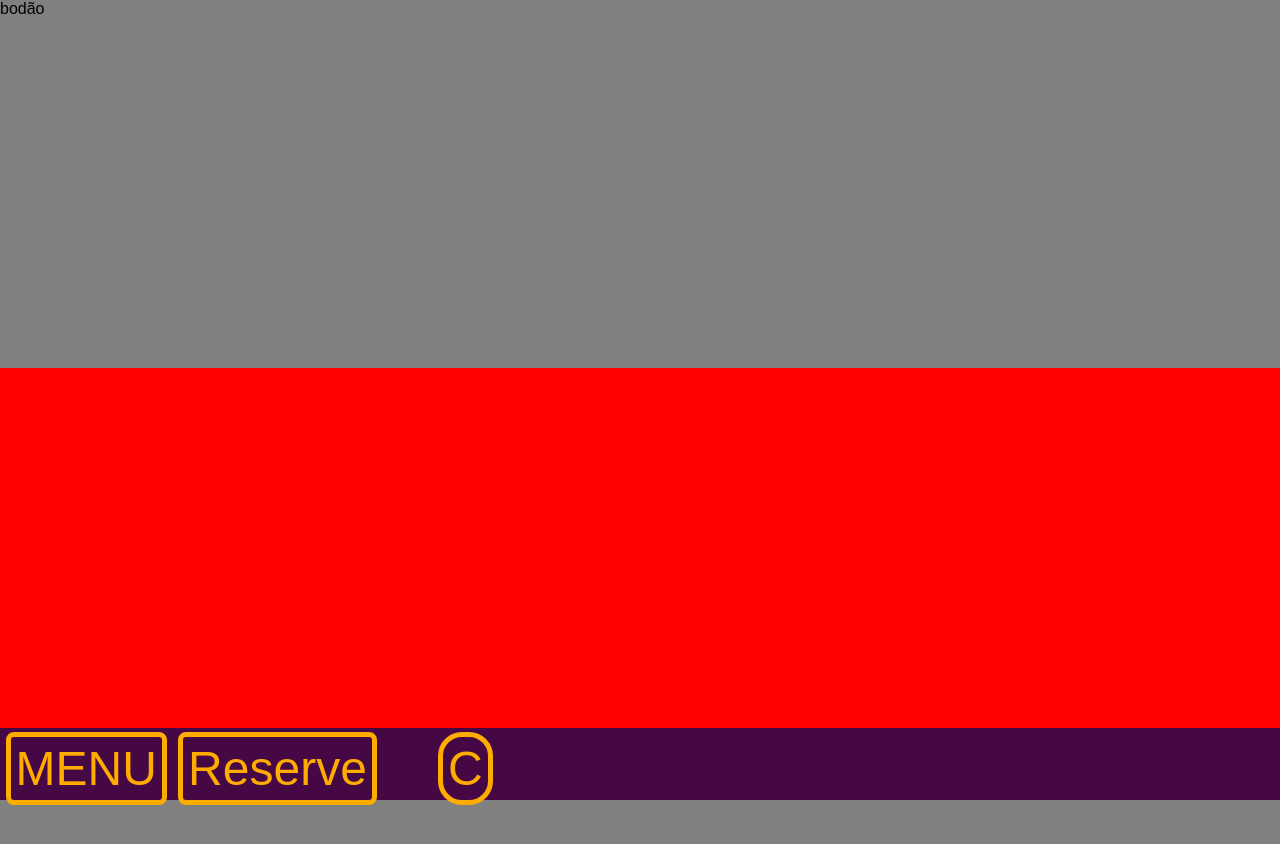
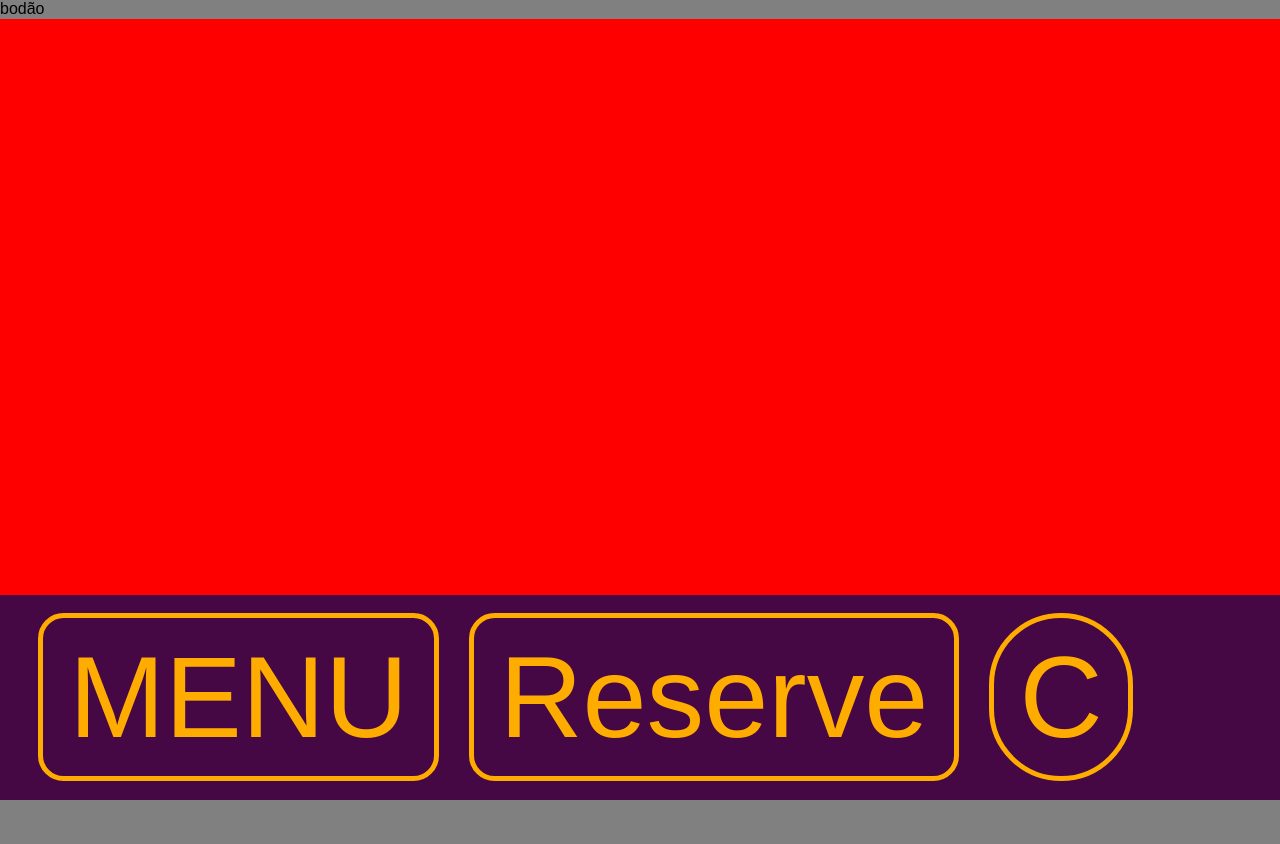
Before and after one commit to drehmerdude/mobilefirst, a plain HTML site: page subs2complex.html in a window 1280 px wide. Both pictures are taken after a click on the link "MENU". Shown: the top 844 px of the page. Drawn offline with Linux system fonts and the light colour scheme.

Commit message:
font-size adjustments

```diff
--- a/subs2complex.css
+++ b/subs2complex.css
@@ -1,6 +1,10 @@
 * {
   box-sizing: border-box;
 }
+
+/*html { font-size: 62.5%; }
+body { font-size: 14px; font-size: 1.4rem; } /* =14px
+h1   { font-size: 24px; font-size: 2.4rem; } /* =24px */
 
 html, body {
   margin: 0;
@@ -17,19 +21,17 @@ html, body {
   .action-tabs-container {
     position: fixed;
     width: 100%;
-    height: 9vh;
+    height: 16vw;
     background-color: #460745;
     bottom: 0;
   }
 
 
   .actn-container {
+    display: inline-block;
     position: relative;
-    float: left;
-    width: auto;
     height: 100%;
     text-align: center;
-    padding: 0.7vh;
   }
 
     .actn1 {
@@ -41,29 +43,30 @@ html, body {
     }
 
     .actn3 {
-      right: -50px;
+
     }
 
   .actn-btn {
-    font-size: 6vh;
-    top: 7px;
+    display: inline-block;
     position: relative;
+    font-size: 9vw;
+    padding: 1vw 2vw;
     text-decoration: none;
-    border: 5px solid #FFAC00;
-    padding: 5px;
+    border: 0.4vw solid #FFAC00;
+    border-radius: 2vw;
     color: #FFAC00;
-    border-radius: 1vh;
+    margin: 1.4vw 1vw;
   }
 
     .btn1 {
-
+      margin-left: 3vw;
     }
 
     .btn2 {
     }
 
     .btn3 {
-      border-radius: 3vh;
+      border-radius: 6vw;
 
     }
 
@@ -78,29 +81,43 @@ html, body {
     }
 
   .content1-styler {
-    height: 45vh;
+    height: 45vw;
     background-color: red;
   }
 
     .content1-styler:target {
-      top: -45vh;
+      top: -61vw;
     }
 
   .content2-styler {
     background-color: yellow;
-    height: 40vh;
+    height: 40vw;
 
   }
 
     .content2-styler:target {
-      top: -40vh;
+      top: -56vw;
     }
 
   .content3-styler {
     background-color: green;
-    height: 30vh;
+    height: 30vw;
   }
 
     .content3-styler:target {
-      top: -30vh;
+      top: -46vw;
     }
+
+
+
+
+
+
+  @media only screen and (min-width: 415px) {
+  /*corrigir para portrait:
+  sempre deixar hotbuttons perto do dedão direito*/
+  }
+
+  @media only screen and (min-width: 769px) {
+
+  }
```
